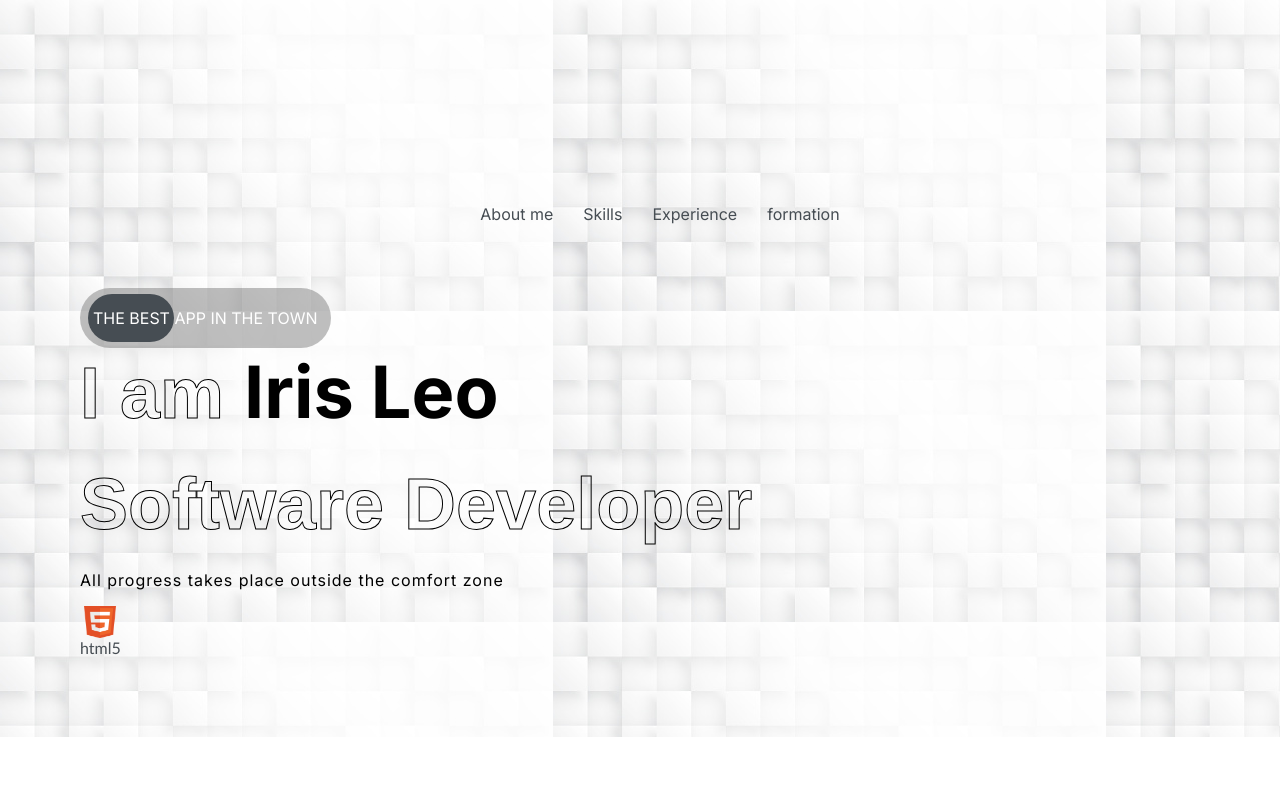
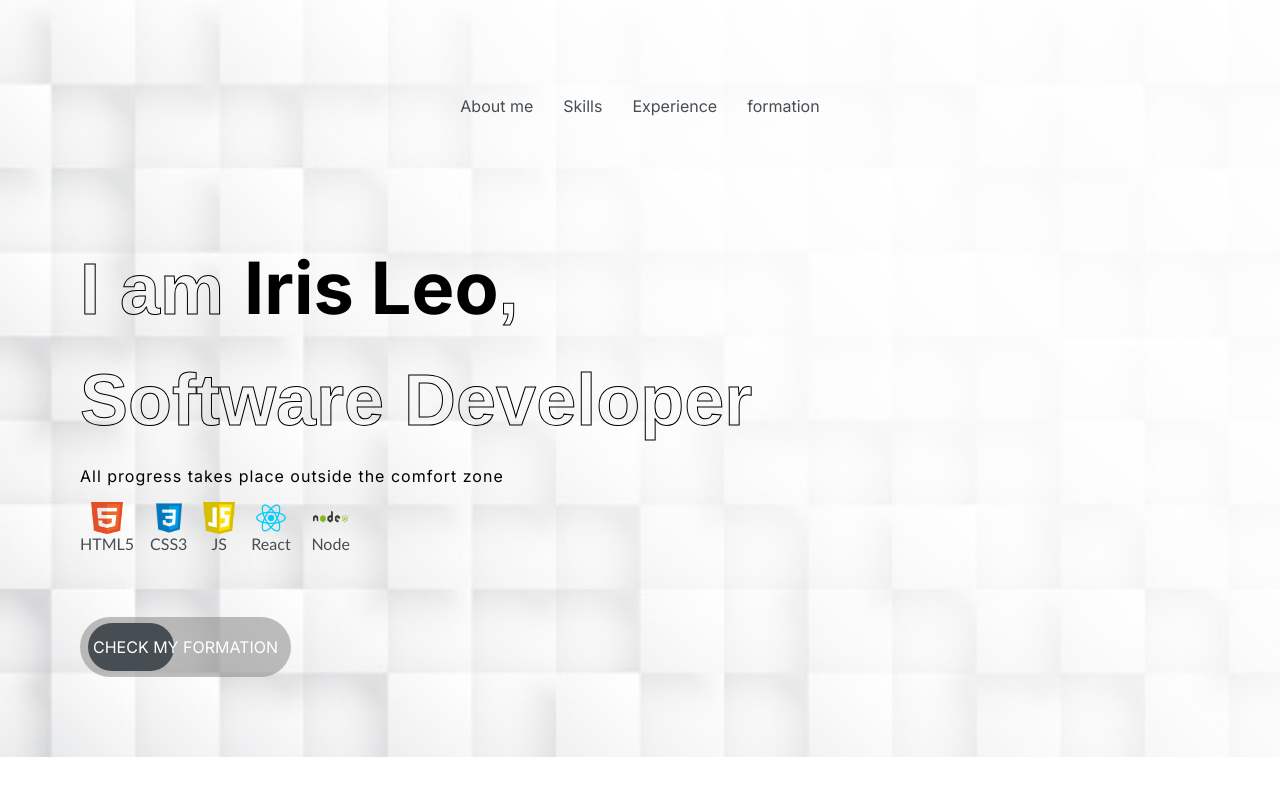
Before and after one commit to mauisiri/MY_PORTFOLIO, a React (Create React App) app in the folder front/: page / in a window 1280 px wide. Shown: the top 796 px of the page. Built offline with nearby package versions, Linux system fonts and the light colour scheme.

Commit message:
menu + title + subtitle + quote + languages + long button

```diff
--- a/front/src/App.css
+++ b/front/src/App.css
@@ -18,6 +18,10 @@
 
 .MyApp {
   background-image: url(./assets/bg-white-square.jpeg);
+  height: 100%;
+  background-position: center;
+  background-repeat: no-repeat;
+  background-size: cover;
   mix-blend-mode: overlay;
   background-color: var(--appColor);
   display: flex;
--- a/front/src/components/Figure/Figure.jsx
+++ /dev/null
@@ -1,20 +0,0 @@
-import React from 'react'
-import './Figure.css'
-import icon_html from '../../assets/icons/icon_html.png'
-
-const Figure = () => {
-    return (
-        <>
-
-          <div className='languages_box'>
-            <div className='icon_text'>
-              <img className='lang_icon' src={icon_html} alt='HTML5'/>
-              <span className='lang_name'>html5</span>
-            </div>
-          </div>
-
-        </>
-    )
-}
-
-export default Figure
--- /dev/null
+++ b/front/src/components/Figures/Css.jsx
@@ -0,0 +1,16 @@
+import React from 'react'
+import './Figure.css'
+import icon_css from '../../assets/icons/icon_css.png'
+
+const Css = () => {
+    return (
+        <>
+            <div className='icon_text'>
+              <img className='lang_icon' src={icon_css} alt=' CSS3 '/>
+              <span className='lang_name'>CSS3</span>
+            </div>
+        </>
+    )
+}
+
+export default Css
--- a/front/src/components/Figure/Figure.css
+++ b/front/src/components/Figures/Figure.css
@@ -1,14 +1,8 @@
-.languages_box {
-    display:flex;
-    flex-direction: column;
-    align-items: flex-start;
-    margin-top: 1rem;
-}
-
 .icon_text {
     display:flex;
     flex-direction: column;
     align-items: center;
+    margin-right: 1rem;
 }
 
 .lang_icon {
@@ -16,6 +10,11 @@
     height: 2rem;
 }
 
+.variant {
+    width: 3rem;
+    height: 2rem;
+}
+
 .lang_name {
     font-family: 'Gill Sans', 'Gill Sans MT', Calibri, 'Trebuchet MS', sans-serif;
     color: var(--darkGrey)
--- /dev/null
+++ b/front/src/components/Figures/Html5.jsx
@@ -0,0 +1,16 @@
+import React from 'react'
+import './Figure.css'
+import icon_html from '../../assets/icons/icon_html.png'
+
+const Html5 = () => {
+    return (
+        <>
+            <div className='icon_text'>
+              <img className='lang_icon' src={icon_html} alt=' HTML5 '/>
+              <span className='lang_name'>HTML5</span>
+            </div>
+        </>
+    )
+}
+
+export default Html5
--- /dev/null
+++ b/front/src/components/Figures/Js.jsx
@@ -0,0 +1,16 @@
+import React from 'react'
+import './Figure.css'
+import icon_js from '../../assets/icons/icon_js.png'
+
+const Js = () => {
+    return (
+        <>
+            <div className='icon_text'>
+              <img className='lang_icon' src={icon_js} alt=' Java Script '/>
+              <span className='lang_name'>JS</span>
+            </div>
+        </>
+    )
+}
+
+export default Js
--- /dev/null
+++ b/front/src/components/Figures/Node.jsx
@@ -0,0 +1,16 @@
+import React from 'react'
+import './Figure.css'
+import icon_node from '../../assets/icons/icon_node.png'
+
+const Node = () => {
+    return (
+        <>
+            <div className='icon_text'>
+              <img className='variant' src={icon_node} alt=' Node '/>
+              <span className='lang_name'>Node</span>
+            </div>
+        </>
+    )
+}
+
+export default Node
--- /dev/null
+++ b/front/src/components/Figures/React_i.jsx
@@ -0,0 +1,16 @@
+import React from 'react'
+import './Figure.css'
+import icon_react from '../../assets/icons/icon_react.png'
+
+const React_i = () => {
+    return (
+        <>
+            <div className='icon_text'>
+              <img className='lang_icon' src={icon_react} alt=' React ' />
+              <span className='lang_name'>React</span>
+            </div>
+        </>
+    )
+}
+
+export default React_i
--- a/front/src/components/Header/Header.css
+++ b/front/src/components/Header/Header.css
@@ -1,8 +1,8 @@
 .header_menu {
     display: flex;
     justify-content:center;
-    align-items: center;
     color: var(--darkGrey);
+    padding:0;
 }
 
 .header_menu>li:hover {
@@ -13,5 +13,4 @@
 .about, .skills, .experience, .formation {
     display: flex;
     margin: 0px 15px 0px 15px;
-    margin-top: 10%;
 }
--- a/front/src/components/MyApp/MyApp.css
+++ b/front/src/components/MyApp/MyApp.css
@@ -36,6 +36,9 @@
     font-weight: bold;
     color: var(--dark);
     text-overflow: inherit;
+    margin-top: 8rem;
+    margin-bottom: 1rem;
+
 }
 
 .my_app_text>div:nth-of-type(3) {
@@ -45,3 +48,10 @@
     letter-spacing: 1px;
     width:80%;
 }
+
+.languages_box {
+    display:flex;
+    flex-direction: row;
+    align-items: flex-start;
+    margin-top: 1rem;
+}
--- a/front/src/components/MyApp/MyApp.jsx
+++ b/front/src/components/MyApp/MyApp.jsx
@@ -1,22 +1,23 @@
 import React from 'react'
 import './MyApp.css'
 import Header from '../Header/Header'
-import Figure from '../Figure/Figure'
+import Html5 from '../Figures/Html5'
+import Css from '../Figures/Css'
+import Js from '../Figures/Js'
+import React_i from '../Figures/React_i'
+import Node from '../Figures/Node'
 
 const MyApp = () => {
   return (
     <div className='myApp'>
       <div className="left_side">
         <Header />
-        <div className="the_best_app">
-          <div></div>
-          <span>the best app in the town</span>
-        </div>
 
         <div className="my_app_text">
           <div>
             <span className="stroke_text">I am </span>
             <span className="my_name">Iris Leo</span>
+            <span className="stroke_text">, </span>
           </div>
 
           <div>
@@ -24,14 +25,23 @@ const MyApp = () => {
           </div>
 
           <div>
-            <span>All progress takes place outside the comfort zone</span>
+            <span className='line'>All progress takes place outside the comfort zone</span>
           </div>
-
         </div>
 
-        <div className="figures">
-          <Figure />
+        <div className="languages_box">
+          <Html5 />
+          <Css />
+          <Js />
+          <React_i/>
+          <Node/>
         </div>
+
+        <div className="the_best_app">
+          <div></div>
+          <span>Check my formation</span>
+        </div>
+
       </div>
     </div>
   )
```
